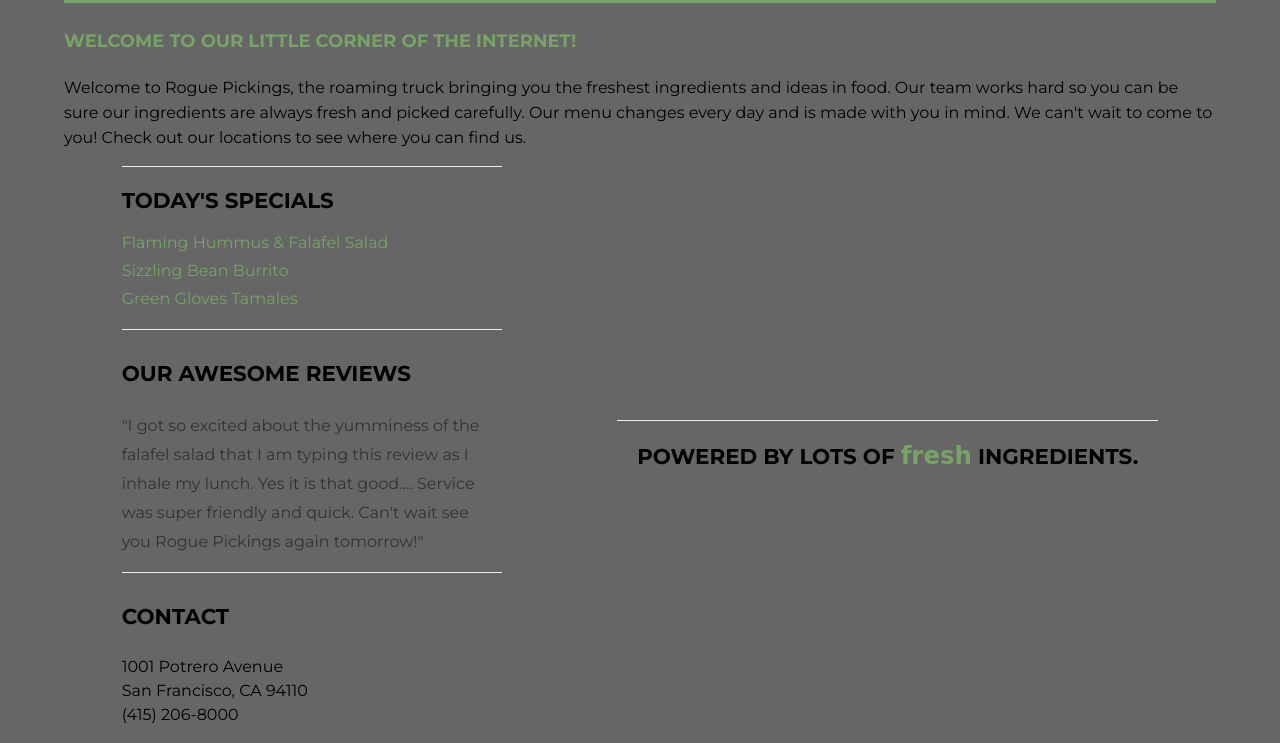
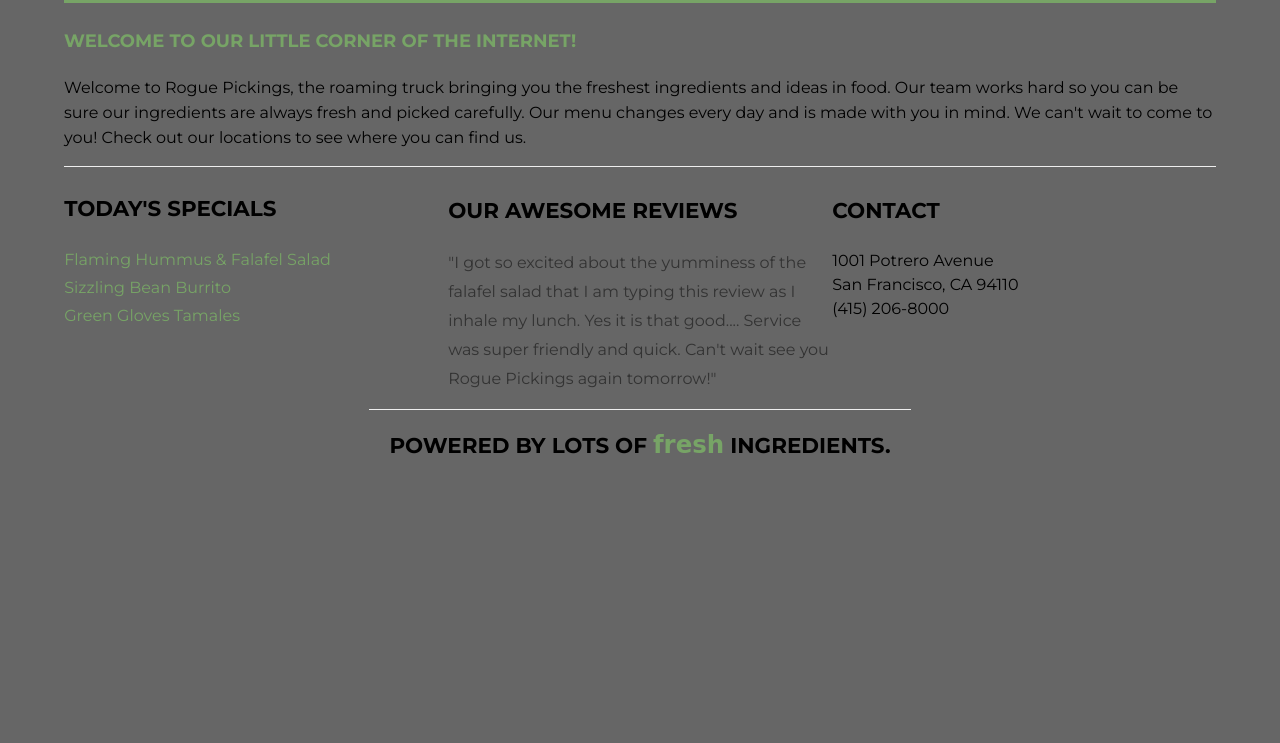
Before and after one commit to nmunoz0923/responsive-rogue, a plain HTML site: page index.html in a window 1280 px wide. Shown: the part 673-1416 px from the top of the page. After the commit the page ends 1152 px from the top, so only its background shows below. Drawn offline with Linux system fonts and the light colour scheme; a web font is replaced by a local one.

Commit message:
styled tablet query

```diff
--- a/css/main.css
+++ b/css/main.css
@@ -204,9 +204,15 @@ footer span {
 	display:flex;
 	align-items:flex-start;
 	justify-content: space-around;
-	width: 33%;
-	justify-content: flex-start;
 	}
+}
+
+.section-one {
+	line-height: 2;
+}
+
+.section-one,.section-two,.section-three {
+	width: 33.3%;
 }
 
 @media (min-width:1200px) {
```
